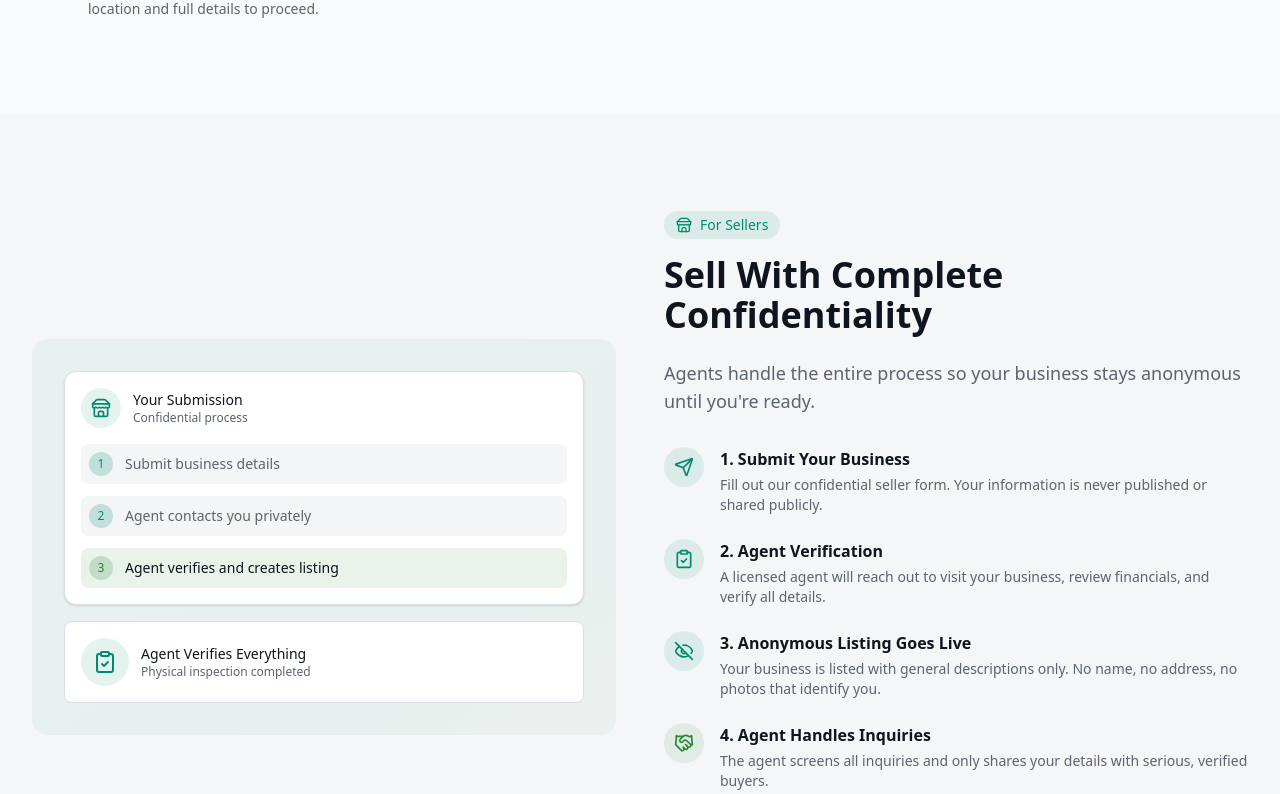
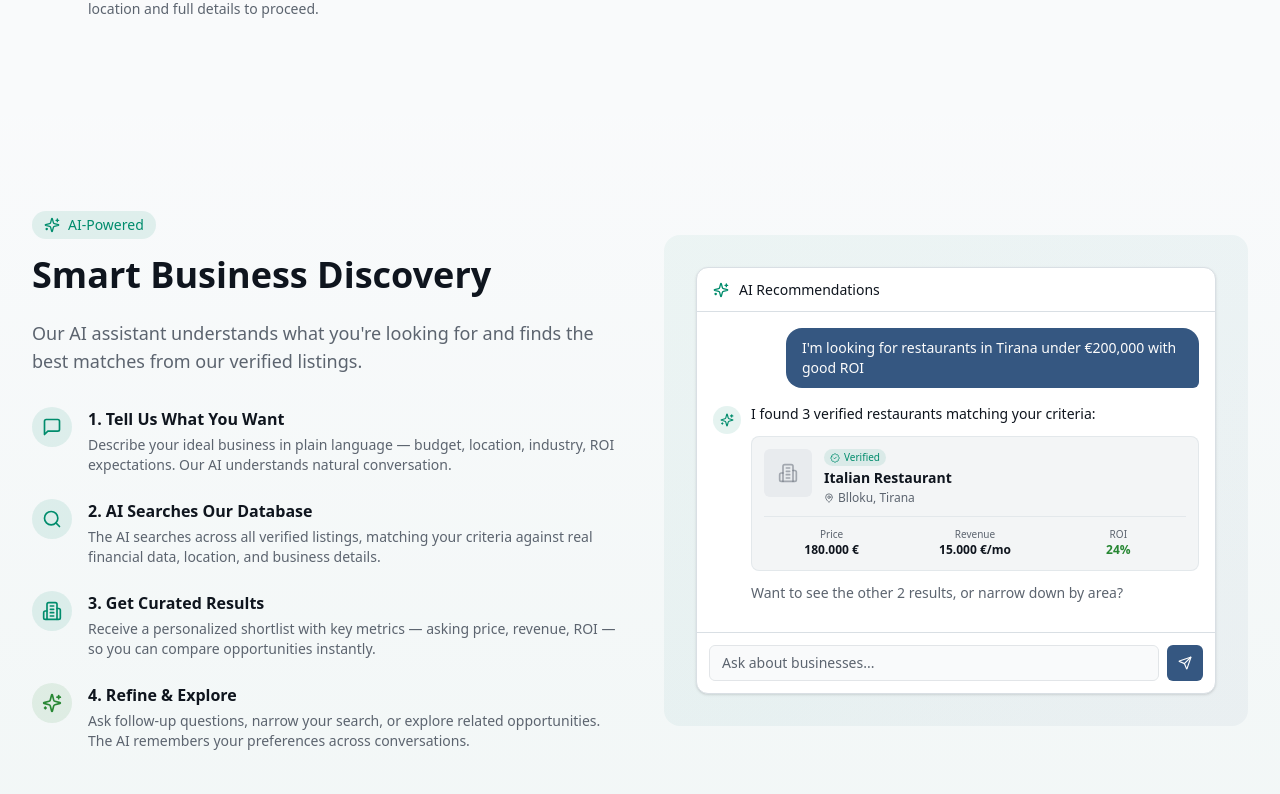
Before and after one commit to ErsjanKeri/cfind-frontend, a Next.js app: page /how-it-works in a window 1280 px wide. Shown: the part 2406-3200 px from the top of the page. Built offline with nearby package versions, Linux system fonts and the light colour scheme; no server answers.

Commit message:
adding how it works

```diff
--- a/app/how-it-works/page.tsx
+++ b/app/how-it-works/page.tsx
@@ -9,6 +9,7 @@ import { Shield, Eye, Users, FileText, Search, Store } from "lucide-react"
 
 import { TrustPillars } from "@/components/how-it-works/trust-pillars"
 import { InvestorJourney } from "@/components/how-it-works/investor-journey"
+import { AiDiscovery } from "@/components/how-it-works/ai-discovery"
 import { SellerJourney } from "@/components/how-it-works/seller-journey"
 import { FaqSection } from "@/components/how-it-works/faq-section"
 import { getCountryOrDefault } from "@/lib/country"
@@ -82,6 +83,7 @@ export default function HowItWorksPage() {
 
         <TrustPillars />
         <InvestorJourney />
+        <AiDiscovery />
         <SellerJourney />
         <FaqSection />
 
--- a/components/footer.tsx
+++ b/components/footer.tsx
@@ -2,7 +2,7 @@
 
 import Link from "next/link"
 import { usePathname } from "next/navigation"
-import { Building2 } from "lucide-react"
+import Image from "next/image"
 import { isValidCountryCode, getCountryName, type CountryCode } from "@/lib/constants"
 import { getCountryOrDefault } from "@/lib/country"
 
@@ -18,9 +18,7 @@ export function Footer() {
           {/* Brand */}
           <div className="col-span-2 md:col-span-1">
             <Link href="/" className="flex items-center gap-2">
-              <div className="flex h-8 w-8 items-center justify-center rounded-lg bg-primary">
-                <Building2 className="h-4 w-4 text-primary-foreground" />
-              </div>
+              <Image src="/cfind-no-background.png" alt="Cfind" width={32} height={32} />
               <span className="text-lg font-semibold">
                 C<span className="text-primary">find</span>
               </span>
--- /dev/null
+++ b/components/how-it-works/ai-discovery.tsx
@@ -0,0 +1,159 @@
+"use client"
+
+import { formatCurrency } from "@/lib/currency"
+import {
+  Sparkles,
+  MessageSquare,
+  Search,
+  Building2,
+  MapPin,
+  BadgeCheck,
+  Send,
+} from "lucide-react"
+
+export function AiDiscovery() {
+  return (
+    <section className="py-16 sm:py-24 bg-gradient-to-b from-background to-accent/[0.03]">
+      <div className="mx-auto max-w-7xl px-4 sm:px-6 lg:px-8">
+        <div className="grid lg:grid-cols-2 gap-12 items-center">
+          {/* Left: Steps */}
+          <div>
+            <div className="inline-flex items-center gap-2 rounded-full bg-accent/10 px-3 py-1 text-sm text-accent mb-4">
+              <Sparkles className="h-4 w-4" />
+              <span className="font-medium">AI-Powered</span>
+            </div>
+            <h2 className="text-3xl font-bold text-foreground sm:text-4xl mb-6">Smart Business Discovery</h2>
+            <p className="text-lg text-muted-foreground mb-8">Our AI assistant understands what you&apos;re looking for and finds the best matches from our verified listings.</p>
+
+            <div className="space-y-6">
+              <div className="flex gap-4">
+                <div className="flex-shrink-0 h-10 w-10 rounded-full bg-accent/10 flex items-center justify-center">
+                  <MessageSquare className="h-5 w-5 text-accent" />
+                </div>
+                <div>
+                  <h3 className="font-semibold text-foreground">1. Tell Us What You Want</h3>
+                  <p className="text-sm text-muted-foreground mt-1">Describe your ideal business in plain language &mdash; budget, location, industry, ROI expectations. Our AI understands natural conversation.</p>
+                </div>
+              </div>
+
+              <div className="flex gap-4">
+                <div className="flex-shrink-0 h-10 w-10 rounded-full bg-accent/10 flex items-center justify-center">
+                  <Search className="h-5 w-5 text-accent" />
+                </div>
+                <div>
+                  <h3 className="font-semibold text-foreground">2. AI Searches Our Database</h3>
+                  <p className="text-sm text-muted-foreground mt-1">The AI searches across all verified listings, matching your criteria against real financial data, location, and business details.</p>
+                </div>
+              </div>
+
+              <div className="flex gap-4">
+                <div className="flex-shrink-0 h-10 w-10 rounded-full bg-accent/10 flex items-center justify-center">
+                  <Building2 className="h-5 w-5 text-accent" />
+                </div>
+                <div>
+                  <h3 className="font-semibold text-foreground">3. Get Curated Results</h3>
+                  <p className="text-sm text-muted-foreground mt-1">Receive a personalized shortlist with key metrics &mdash; asking price, revenue, ROI &mdash; so you can compare opportunities instantly.</p>
+                </div>
+              </div>
+
+              <div className="flex gap-4">
+                <div className="flex-shrink-0 h-10 w-10 rounded-full bg-success/10 flex items-center justify-center">
+                  <Sparkles className="h-5 w-5 text-success" />
+                </div>
+                <div>
+                  <h3 className="font-semibold text-foreground">4. Refine & Explore</h3>
+                  <p className="text-sm text-muted-foreground mt-1">Ask follow-up questions, narrow your search, or explore related opportunities. The AI remembers your preferences across conversations.</p>
+                </div>
+              </div>
+            </div>
+          </div>
+
+          {/* Right: Static chat mockup */}
+          <div className="relative">
+            <div className="bg-gradient-to-br from-accent/5 to-primary/5 rounded-2xl p-6 sm:p-8">
+              <div className="bg-card rounded-xl border shadow-sm overflow-hidden">
+                {/* Chat header */}
+                <div className="h-11 border-b border-border flex items-center px-4 gap-2.5">
+                  <Sparkles className="h-4 w-4 text-accent" />
+                  <span className="text-sm font-medium text-foreground">AI Recommendations</span>
+                </div>
+
+                {/* Chat messages */}
+                <div className="p-4 space-y-4 min-h-[320px]">
+                  {/* User message */}
+                  <div className="flex justify-end">
+                    <div className="bg-primary text-primary-foreground rounded-2xl rounded-br-md px-4 py-2.5 max-w-[85%]">
+                      <p className="text-sm">I&apos;m looking for restaurants in Tirana under &euro;200,000 with good ROI</p>
+                    </div>
+                  </div>
+
+                  {/* AI response */}
+                  <div className="flex gap-2.5 items-start">
+                    <div className="h-7 w-7 rounded-full bg-accent/10 flex items-center justify-center shrink-0 mt-0.5">
+                      <Sparkles className="h-3.5 w-3.5 text-accent" />
+                    </div>
+                    <div className="space-y-3 flex-1 min-w-0">
+                      <p className="text-sm text-foreground">I found 3 verified restaurants matching your criteria:</p>
+
+                      {/* Mini listing card */}
+                      <div className="bg-muted/50 rounded-lg border border-border/60 p-3">
+                        <div className="flex items-start gap-3">
+                          <div className="h-12 w-12 rounded-md bg-muted flex items-center justify-center shrink-0">
+                            <Building2 className="h-5 w-5 text-muted-foreground/50" />
+                          </div>
+                          <div className="flex-1 min-w-0">
+                            <div className="flex items-center gap-2 mb-0.5">
+                              <span className="text-[10px] bg-verified/10 text-verified px-1.5 py-px rounded-full flex items-center gap-1">
+                                <BadgeCheck className="h-2.5 w-2.5" />
+                                Verified
+                              </span>
+                            </div>
+                            <p className="text-sm font-semibold text-foreground truncate">Italian Restaurant</p>
+                            <div className="flex items-center gap-1 text-xs text-muted-foreground mt-0.5">
+                              <MapPin className="h-2.5 w-2.5" />
+                              <span>Blloku, Tirana</span>
+                            </div>
+                          </div>
+                        </div>
+                        <div className="mt-2.5 pt-2.5 border-t border-border/60 grid grid-cols-3 gap-2 text-center">
+                          <div>
+                            <p className="text-[10px] text-muted-foreground">Price</p>
+                            <p className="text-xs font-semibold text-foreground">{formatCurrency(180000, "EUR")}</p>
+                          </div>
+                          <div>
+                            <p className="text-[10px] text-muted-foreground">Revenue</p>
+                            <p className="text-xs font-semibold text-foreground">{formatCurrency(15000, "EUR")}/mo</p>
+                          </div>
+                          <div>
+                            <p className="text-[10px] text-muted-foreground">ROI</p>
+                            <p className="text-xs font-semibold text-success">24%</p>
+                          </div>
+                        </div>
+                      </div>
+
+                      <p className="text-sm text-muted-foreground">
+                        Want to see the other 2 results, or narrow down by area?
+                      </p>
+                    </div>
+                  </div>
+                </div>
+
+                {/* Input bar */}
+                <div className="border-t border-border p-3">
+                  <div className="flex gap-2 items-center">
+                    <div className="flex-1 h-9 rounded-md border border-input bg-background px-3 flex items-center">
+                      <span className="text-sm text-muted-foreground">Ask about businesses...</span>
+                    </div>
+                    <div className="h-9 w-9 rounded-md bg-primary flex items-center justify-center shrink-0">
+                      <Send className="h-3.5 w-3.5 text-primary-foreground" />
+                    </div>
+                  </div>
+                </div>
+              </div>
+            </div>
+          </div>
+        </div>
+      </div>
+    </section>
+  )
+}
```
